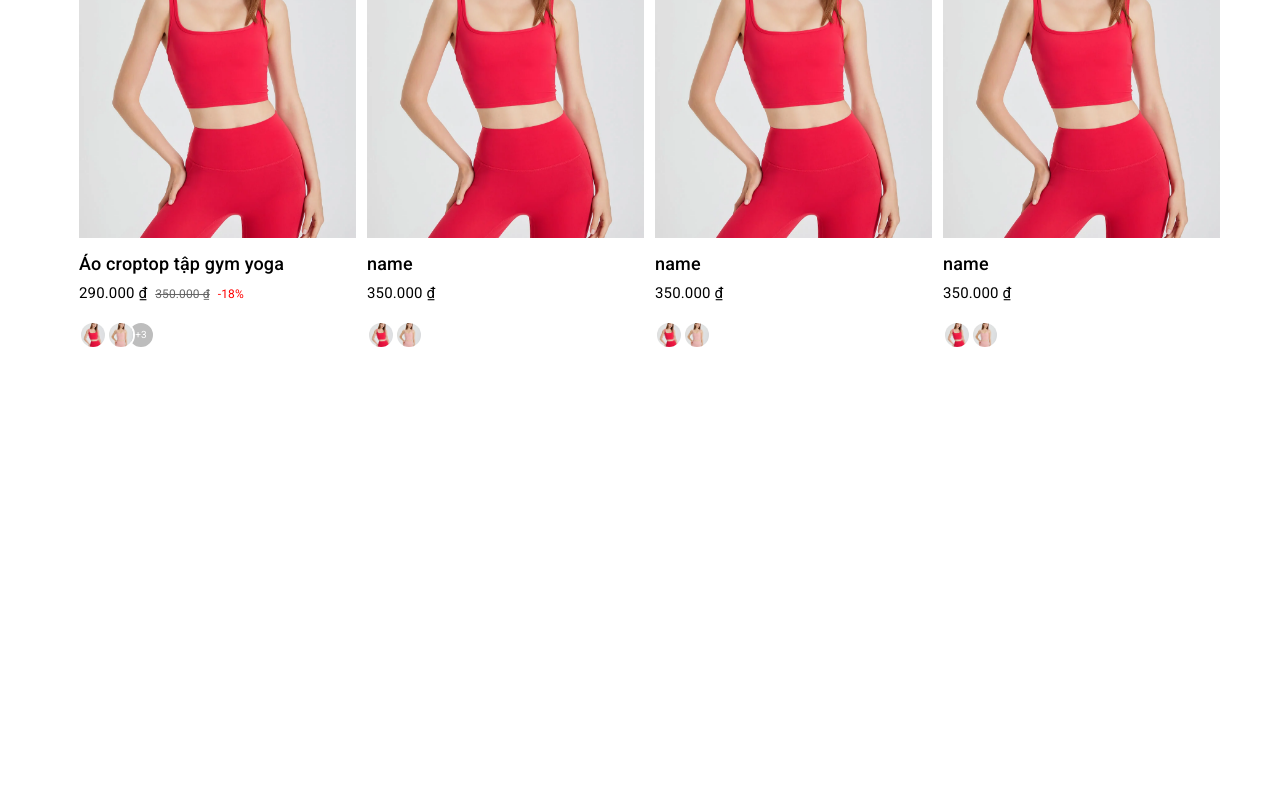
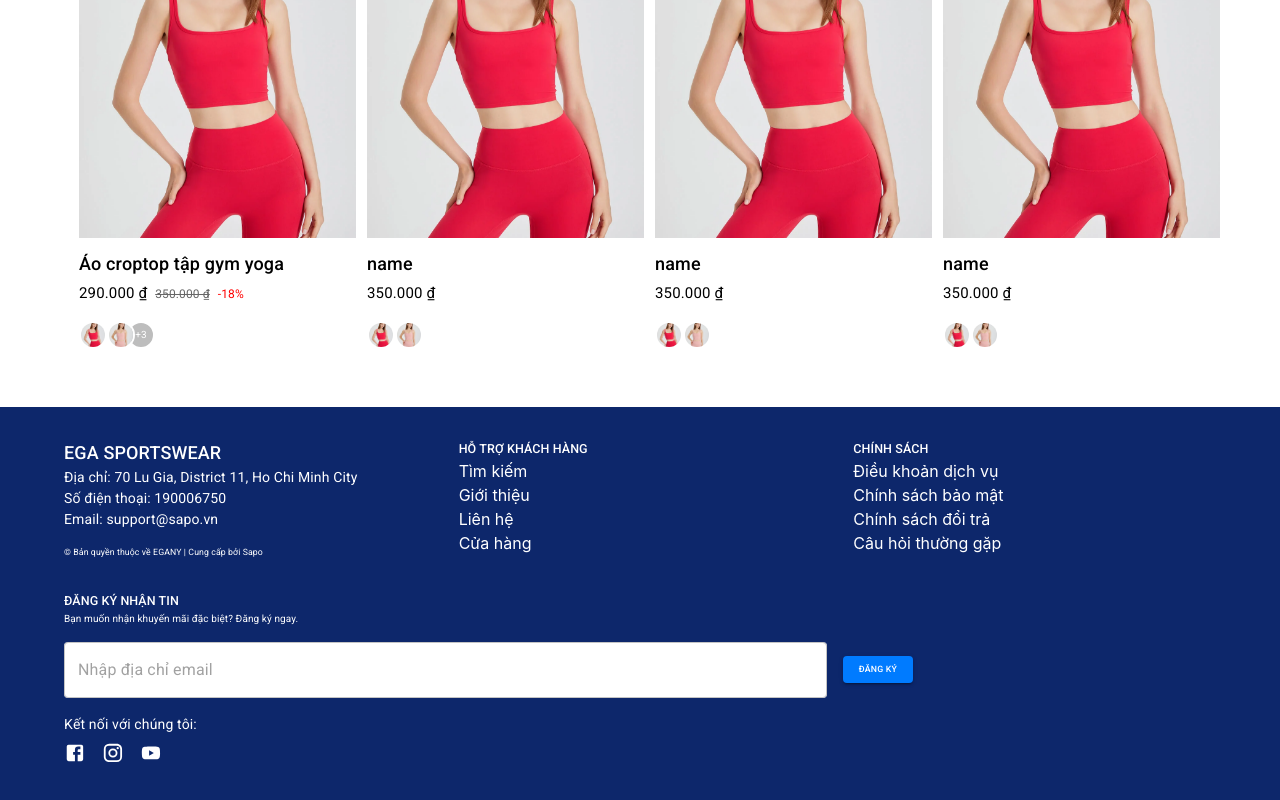
Before and after one commit to Kha03/fashion_project_gui_client, a React (Vite) app: page / in a window 1280 px wide. Shown: the part 1390-2190 px from the top of the page. Before the commit the page ends 1757 px from the top, so only its background shows below. Built offline with nearby package versions, Linux system fonts and the light colour scheme.

Commit message:
commit tab description product and footer

```diff
--- a/src/App.tsx
+++ b/src/App.tsx
@@ -6,6 +6,7 @@ import ListProduct from './components/Products/page/ListProduct'
 import Home from './components/Home/components/Home'
 import themeStyle from './common/themeStyle'
 import ProductDetail from './components/Products/page/ProductDetail'
+import Footer from './components/Footer'
 
 function App() {
   return (
@@ -17,6 +18,7 @@ function App() {
           <Route path='/products' element={<ListProduct />} />
           <Route path='/product' element={<ProductDetail idProduct='1' />} />
         </Routes>
+        <Footer />
       </Box>
     </ThemeProvider>
   )
--- /dev/null
+++ b/src/components/Footer/index.tsx
@@ -0,0 +1,104 @@
+import {Facebook, Instagram, YouTube} from '@mui/icons-material'
+import {Box, Button, Container, Grid2, Link, TextField, Typography} from '@mui/material'
+
+const Footer = () => {
+  return (
+    <Box sx={{bgcolor: '#0d276b', color: 'white', p: 4, mt: 5}}>
+      <Container maxWidth='lg'>
+        <Grid2 container spacing={4}>
+          <Grid2 size={{xs: 6, md: 4}}>
+            <Typography variant='h6' sx={{fontSize: '1.8rem'}}>
+              EGA SPORTSWEAR
+            </Typography>
+            <Typography sx={{fontSize: '1.4rem'}}>
+              Địa chỉ: 70 Lu Gia, District 11, Ho Chi Minh City
+            </Typography>
+            <Typography sx={{fontSize: '1.4rem'}}>Số điện thoại: 190006750</Typography>
+            <Typography sx={{fontSize: '1.4rem'}}>Email: support@sapo.vn</Typography>
+            <Typography variant='body2' sx={{mt: 2}}>
+              © Bản quyền thuộc về EGANY | Cung cấp bởi Sapo
+            </Typography>
+          </Grid2>
+          <Grid2 size={{xs: 6, md: 4}}>
+            <Typography variant='h6'>HỖ TRỢ KHÁCH HÀNG</Typography>
+            <Link href='#' color='inherit' underline='hover'>
+              Tìm kiếm
+            </Link>
+            <br />
+            <Link href='#' color='inherit' underline='hover'>
+              Giới thiệu
+            </Link>
+            <br />
+            <Link href='#' color='inherit' underline='hover'>
+              Liên hệ
+            </Link>
+            <br />
+            <Link href='#' color='inherit' underline='hover'>
+              Cửa hàng
+            </Link>
+          </Grid2>
+          <Grid2 size={{xs: 6, md: 4}}>
+            <Typography variant='h6'>CHÍNH SÁCH</Typography>
+            <Link href='#' color='inherit' underline='hover'>
+              Điều khoản dịch vụ
+            </Link>
+            <br />
+            <Link href='#' color='inherit' underline='hover'>
+              Chính sách bảo mật
+            </Link>
+            <br />
+            <Link href='#' color='inherit' underline='hover'>
+              Chính sách đổi trả
+            </Link>
+            <br />
+            <Link href='#' color='inherit' underline='hover'>
+              Câu hỏi thường gặp
+            </Link>
+          </Grid2>
+        </Grid2>
+        <Box sx={{mt: 4}}>
+          <Typography variant='h6'>ĐĂNG KÝ NHẬN TIN</Typography>
+          <Typography sx={{mb: 2}}>Bạn muốn nhận khuyến mãi đặc biệt? Đăng ký ngay.</Typography>
+          <Grid2 container spacing={2} alignItems={'center'}>
+            <Grid2 size={8}>
+              <TextField
+                fullWidth
+                variant='outlined'
+                placeholder='Nhập địa chỉ email'
+                sx={{bgcolor: 'white', borderRadius: 1}}
+                slotProps={{
+                  input: {
+                    sx: {fontSize: '1.6rem'},
+                  },
+                }}
+              />
+            </Grid2>
+            <Grid2 size={4}>
+              <Button variant='contained' sx={{bgcolor: '#007BFF', color: 'white'}}>
+                Đăng ký
+              </Button>
+            </Grid2>
+          </Grid2>
+          <Box sx={{mt: 2}}>
+            <Typography variant='body2' color='white' sx={{fontSize: '1.4rem'}}>
+              Kết nối với chúng tôi:
+            </Typography>
+            <Box sx={{display: 'flex', mt: 1}}>
+              <Link href='#' color='inherit' sx={{mr: 2}}>
+                <Facebook sx={{'&:hover': {color: '#3b5998'}}} fontSize='large' />
+              </Link>
+              <Link href='#' color='inherit' sx={{mr: 2}}>
+                <Instagram sx={{'&:hover': {color: '#E1306C'}}} fontSize='large' />
+              </Link>
+              <Link href='#' color='inherit' sx={{mr: 2}}>
+                <YouTube sx={{'&:hover': {color: '#FF0000'}}} fontSize='large' />
+              </Link>
+            </Box>
+          </Box>
+        </Box>
+      </Container>
+    </Box>
+  )
+}
+
+export default Footer
--- a/src/components/Products/components/ProductTabs/DescriptionProduct.tsx
+++ b/src/components/Products/components/ProductTabs/DescriptionProduct.tsx
@@ -1,3 +1,4 @@
+import {Box, Button, Typography} from '@mui/material'
 import * as React from 'react'
 
 export interface IDescriptionProductProps {
@@ -5,5 +6,84 @@ export interface IDescriptionProductProps {
 }
 
 export default function DescriptionProduct({description}: IDescriptionProductProps) {
-  return <div></div>
+  const [seeMore, setSeeMore] = React.useState(false)
+  const handleToggleSeeMore = () => {
+    if (seeMore) {
+      const element = document.getElementById('description-product')
+      if (element) {
+        element.scrollIntoView({behavior: 'smooth'})
+      }
+    }
+    setSeeMore(!seeMore)
+  }
+  return (
+    <Box>
+      <Box id='description-product' height={seeMore ? '100%' : '500px'} overflow={'hidden'}>
+        <Typography component={'p'} mb={2} sx={{fontSize: '1.6rem'}}>
+          Quần legging tập gym, yoga là sản phẩm không thể thiếu trong bộ trang phục của những người
+          đam mê tập luyện, đặc biệt là các hoạt động thể thao như gym, yoga. Với thiết kế đơn giản,
+          chất liệu thoáng khí và co giãn tốt, quần legging tập gym, yoga mang lại sự thoải mái và
+          tự tin cho người dùng trong quá trình tập luyện.
+        </Typography>
+        <Typography component={'p'} mb={2} sx={{fontSize: '1.6rem'}}>
+          Về kiểu dáng, quần legging tập gym, yoga có thiết kế ôm sát cơ thể, giúp tôn lên đường
+          cong của người dùng. Thiết kế legging giúp người dùng có thể di chuyển dễ dàng trong các
+          động tác tập luyện mà không gặp khó khăn hay cản trở. Với độ dài chân từ mắt cá đến mắt
+          chân, quần legging tập gym, yoga giúp người dùng giữ ấm và bảo vệ da khỏi tác động của môi
+          trường bên ngoài.
+        </Typography>
+        <Typography textAlign={'center'}>
+          <img
+            src={'./src/assets/img/product_1.png'}
+            style={{maxWidth: '100%', height: 'auto', verticalAlign: 'middle'}}
+          />
+        </Typography>
+        <Typography component={'p'} mt={2} sx={{fontSize: '1.6rem'}}>
+          Chất liệu của quần legging tập gym, yoga cũng rất đa dạng, tùy vào mục đích sử dụng và sở
+          thích của người dùng. Thông thường, quần legging tập gym, yoga được làm từ chất liệu
+          cotton hoặc polyester, có khả năng thấm hút mồ hôi và thoáng khí tốt, giúp người dùng luôn
+          cảm thấy khô ráo và thoải mái trong quá trình tập luyện. Ngoài ra, một số sản phẩm còn
+          được làm từ chất liệu cao cấp như spandex, nylon, giúp tăng độ co giãn và đàn hồi cho quần
+          legging, giúp người dùng có thể di chuyển và thực hiện các động tác tập luyện một cách
+          linh hoạt và dễ dàng hơn. Màu sắc của quần legging tập gym, yoga cũng rất đa dạng và phong
+          phú, từ màu sắc trung tính như đen, xám, trắng đến các màu sắc sáng tươi như vàng, xanh
+          lá, hồng. Điều này giúp người dùng có thể lựa chọn sản phẩm phù hợp với sở thích cá nhân
+          và tạo nét riêng cho bản thân khi tập luyện. Độ thoải mái của quần legging tập gym, yoga
+          là một yếu tố quan trọng được đánh giá cao bởi người dùng.
+        </Typography>
+        <Typography component={'p'} mt={2} sx={{fontSize: '1.6rem'}}>
+          Với chất liệu mềm mại và co giãn tốt, quần legging tập gym, yoga giúp người dùng tập trung
+          vào việc thở đều và tập trung vào các động tác tập luyện. Điều này giúp đạt được hiệu quả
+          tập luyện tốt hơn và giảm thiểu các chấn thương, đau nhức cơ thể. Kích thước của quần
+          legging tập gym, yoga cũng rất đa dạng để phù hợp với các loại hình cơ thể của người dùng.
+          Tuy nhiên, để đảm bảo sự thoải mái và dễ chịu, người dùng nên chọn kích thước phù hợp với
+          cơ thể của mình. Quần legging tập gym, yoga phù hợp với mọi đối tượng từ nam giới, nữ
+          giới, người già, trẻ em cho đến những người mới bắt đầu tập luyện hay những người có kinh
+          nghiệm trong tập luyện. Với thiết kế đa dạng và phong phú, quần legging tập gym, yoga giúp
+          người dùng tạo nên phong cách thời trang riêng và thể hiện sự chuyên nghiệp trong quá
+          trình tập luyện.
+        </Typography>
+      </Box>
+      <Box
+        mt={2}
+        sx={{
+          textAlign: 'center',
+          position: 'relative',
+          ':before': {
+            position: 'absolute',
+            content: '""',
+            left: 0,
+            right: 0,
+            bottom: '100%',
+            height: '100px',
+            background: 'linear-gradient(180deg, rgba(255, 255, 255, 0) 17%, #fff 93.12%)',
+          },
+        }}
+      >
+        <Button variant={'outlined'} onClick={handleToggleSeeMore} size='large'>
+          {seeMore ? 'Thu gọn' : 'Xem thêm'}
+        </Button>
+      </Box>
+    </Box>
+  )
 }
--- a/src/components/Products/components/ProductTabs/index.tsx
+++ b/src/components/Products/components/ProductTabs/index.tsx
@@ -4,8 +4,9 @@ import TabPanel from '@mui/lab/TabPanel'
 import {Box} from '@mui/material'
 import Tab from '@mui/material/Tab'
 import * as React from 'react'
-import ShippingPolicy from './ShippingPolicy' // Nhập component Chính Sách Giao Hàng
-import ReturnPolicy from './ReturnPolicy' // Nhập component Chính Sách Đổi Trả
+import DescriptionProduct from './DescriptionProduct'
+import ReturnPolicy from './ReturnPolicy'
+import ShippingPolicy from './ShippingPolicy'
 
 export interface IProductTabsProps {
   description: string
@@ -28,7 +29,9 @@ export default function ProductTabs({description}: IProductTabsProps) {
             <Tab label='Chính sách đổi trả' value='3' disableRipple />
           </TabList>
         </Box>
-        <TabPanel value='1'>{description}</TabPanel>
+        <TabPanel value='1'>
+          <DescriptionProduct description={description} />
+        </TabPanel>
         <TabPanel value='2'>
           <ShippingPolicy />
         </TabPanel>
```
